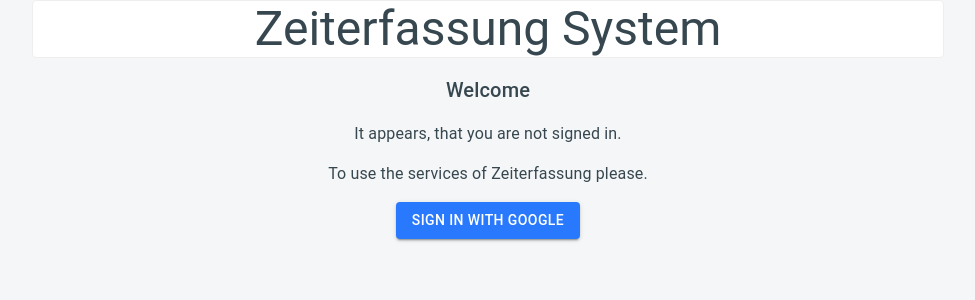
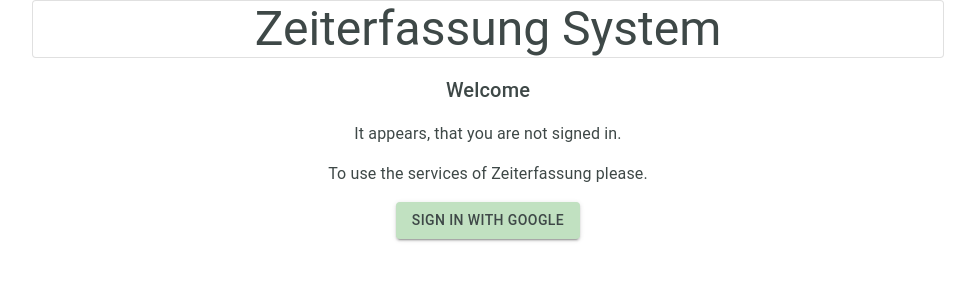
Before and after one commit to WilliKoljada/SW-Praktikum-WI7--Gruppe09, a React (Create React App) app in the folder frontend/: page /index.html in a window 1280 px wide. Shown: the top 300 px of the page, without its empty margins (152-1127 px from the left). Built offline with nearby package versions, Linux system fonts and the light colour scheme; no server answers.

Commit message:
Theme angepasst

```diff
--- a/frontend/package.json
+++ b/frontend/package.json
@@ -28,6 +28,12 @@
   },
   "browserslist": {
     "production": [
+      ">0.2%",
+      "not dead",
+      "not op_mini all"
+    ],
+    "development": [
+      "last 1 chrome version",
       "last 1 firefox version",
       "last 1 safari version"
     ]
--- a/frontend/src/components/layout/Theme.js
+++ b/frontend/src/components/layout/Theme.js
@@ -1,82 +1,67 @@
-import { createTheme } from '@material-ui/core/styles';
+import { createMuiTheme } from '@material-ui/core/styles';
 import { colors } from '@material-ui/core';
 
-const white = '#FFFFFF';
-const black = '#000000';
+//official  colors:
+const white = '#ffffff';
+const darkGray = '#3e4847';
+const orange = '#f57c00';
+const green = "#c1e1c1";
 
-// A custom theme for this app
-const theme = createTheme({
-  palette: {
-    black,
+//Creating a costume theme for this app:
+
+const theme = createMuiTheme({
+    fontFamily: [
+      'Arial'
+    ].join(','),
+
+  palette:{
+    darkGray,
+    orange,
     white,
+    green,
     primary: {
-      contrastText: white,
-      dark: colors.indigo[900],
-      main: colors.indigo[500],
-      light: colors.indigo[100]
+        contrastText: darkGray,
+        dark: colors.green[900],
+      main: colors.green[500],
+      light: colors.green[300]
+
     },
     secondary: {
-      contrastText: white,
-      dark: colors.blue[900],
-      main: colors.blue['A400'],
-      light: colors.blue['A400']
+        contrastText: darkGray,
+        main: green
+    },
+    warning:{
+        contrastText: white,
+        dark:'#f57c00',
+        main:'#ff9800',
+        light:'#ffb74d'
+    },
+    error: {
+        contrastText: white,
+        dark:'#d32f2f',
+        main: white,
+        light:'#f44336'
     },
     success: {
-      contrastText: white,
-      dark: colors.green[900],
-      main: colors.green[600],
-      light: colors.green[400]
+        contrastText: white,
+        dark:'#388e3c',
+        main: '#4caf50',
+        light:'#81c784'
+    },
+    background: {
+        default: white
+    },
+    text:{
+        primary: darkGray,
+        link: '#1976d2'
+
     },
     info: {
-      contrastText: white,
-      dark: colors.blue[900],
-      main: colors.blue[600],
-      light: colors.blue[400]
-    },
-    warning: {
-      contrastText: white,
-      dark: colors.orange[900],
-      main: colors.orange[600],
-      light: colors.orange[400]
-    },
-    error: {
-      contrastText: white,
-      dark: colors.red[900],
-      main: colors.red[600],
-      light: colors.red[400]
-    },
-    text: {
-      primary: colors.blueGrey[800],
-      secondary: colors.blueGrey[600],
-      link: colors.blue[600]
-    },
-    background: {
-      default: '#F4F6F8',
-      paper: white
-    },
-    icon: colors.blueGrey[600],
-    divider: colors.grey[200]
-  },
+        contrastText: darkGray,
+        dark:'#1976d2',
+        main:'#2196f3',
+        light:'#64b5f6'
+    }
+  }
 });
-
-
-// A custom theme for this app
-// const theme = createMuiTheme({
-//   palette: {
-//     primary: {
-//       main: '#556cd6',
-//     },
-//     secondary: {
-//       main: '#19857b',
-//     },
-//     error: {
-//       main: red.A400,
-//     },
-//     background: {
-//       default: '#fff',
-//     },
-//   },
-// });
-
-
 export default theme;
```
